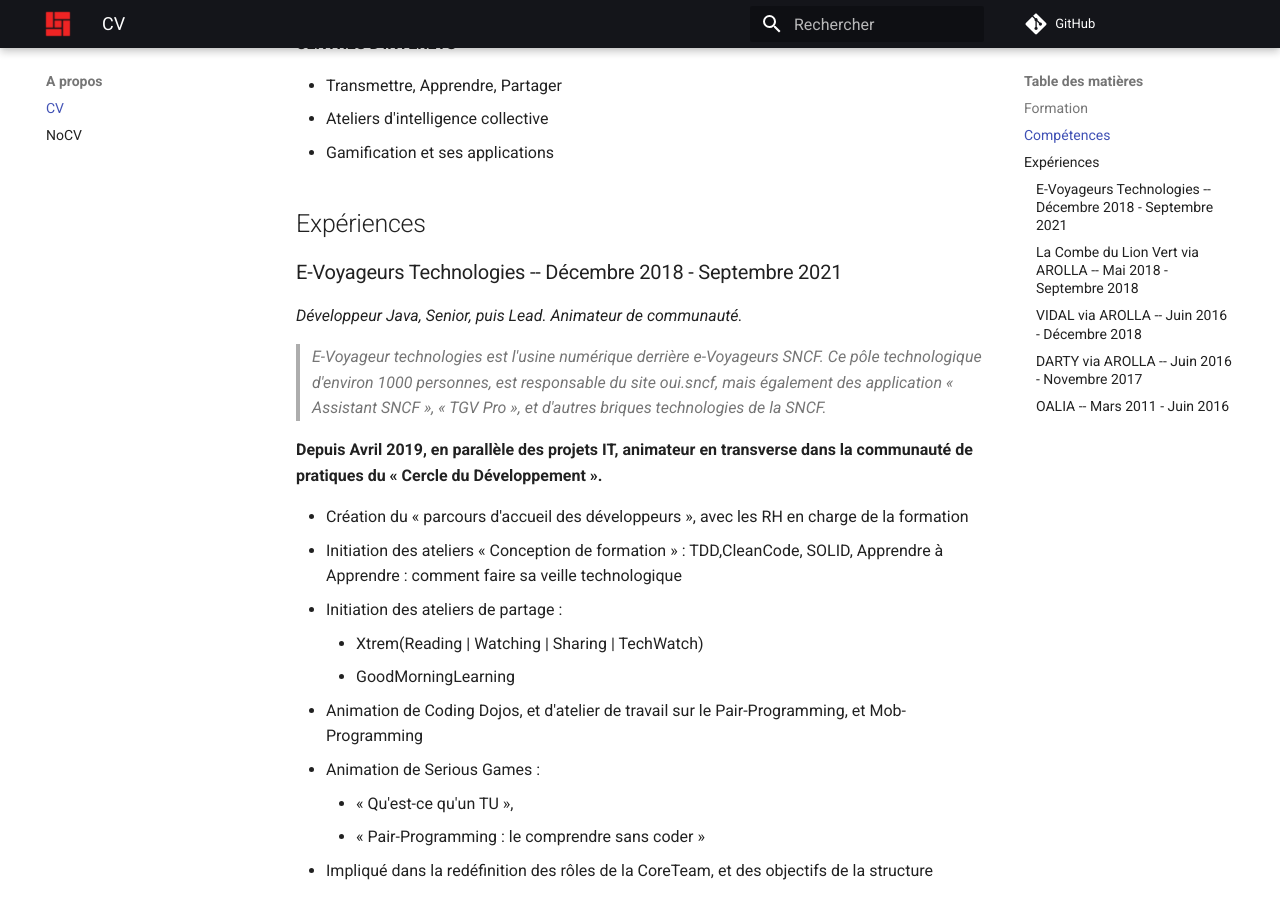
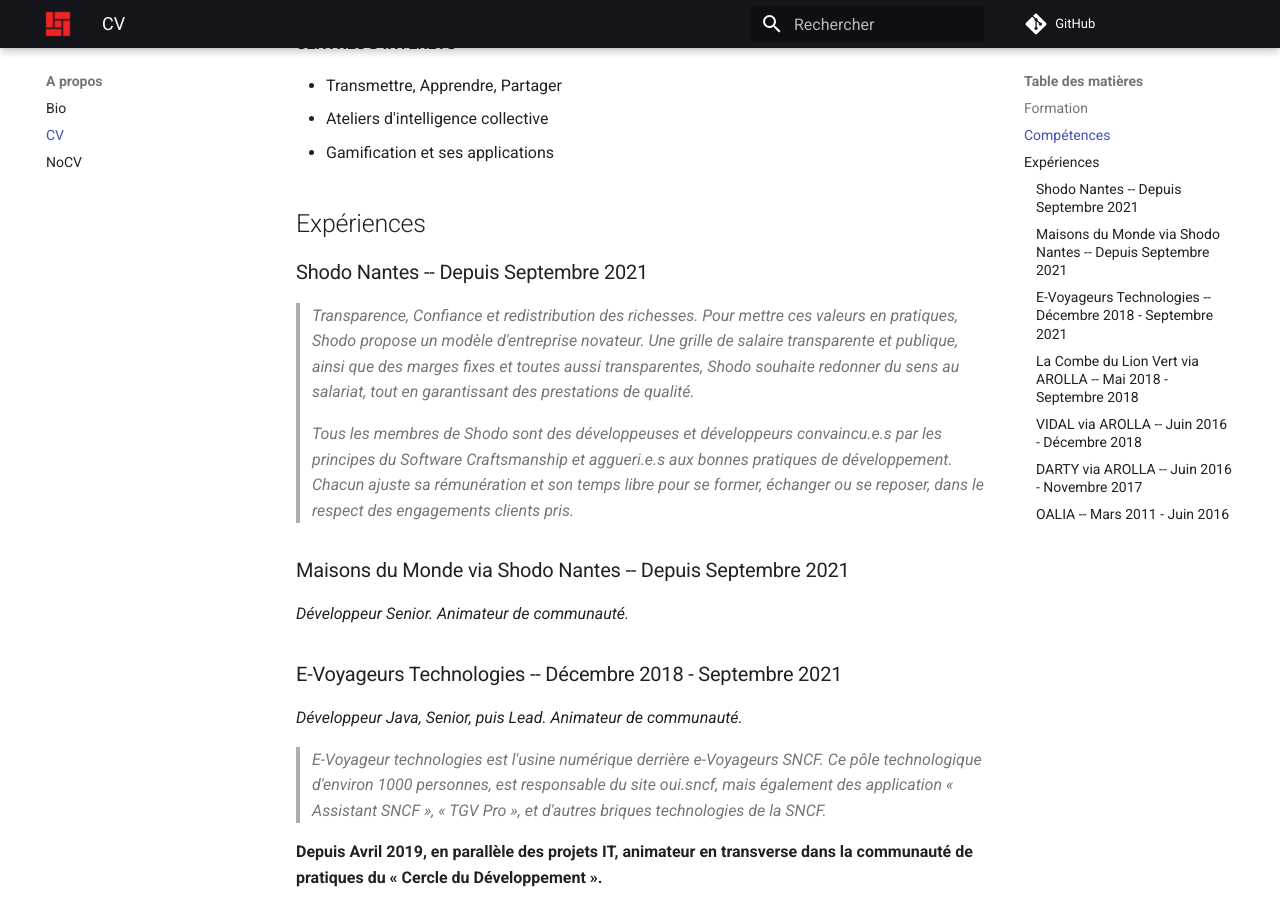
Before and after one commit to fhiegel/fhiegel.github.io, an MkDocs documentation site: the page built from docs/me/cv.md, in a window 1280 px wide and 900 px high, scrolled down 1135 px. Built offline with MkDocs 1.6.1 and Material for MkDocs 9.7.7, drawn with Linux system fonts in a browser that asks for light colours; comment, search, counter and statistics services are not loaded.

Commit message:
docs(me): Add Bio and update CV

```diff
--- a/docs/me/cv.md
+++ b/docs/me/cv.md
@@ -41,6 +41,19 @@
 - Gamification et ses applications
 
 ## Expériences
+
+### Shodo Nantes -- Depuis Septembre 2021
+
+> _Transparence, Confiance et redistribution des richesses. Pour mettre ces valeurs en pratiques, Shodo propose un modèle d'entreprise novateur.
+> Une grille de salaire transparente et publique, ainsi que des marges fixes
+et toutes aussi transparentes, Shodo souhaite redonner du sens au salariat,
+tout en garantissant des prestations de qualité._
+>
+> _Tous les membres de Shodo sont des développeuses et développeurs convaincu.e.s par les principes du Software Craftsmanship et aggueri.e.s aux bonnes pratiques de développement.
+> Chacun ajuste sa rémunération et son temps libre pour se former, échanger ou se reposer, dans le respect des engagements clients pris._
+
+### Maisons du Monde via Shodo Nantes -- Depuis Septembre 2021
+_Développeur Senior. Animateur de communauté._
 
 ### E-Voyageurs Technologies -- Décembre 2018 - Septembre 2021
 _Développeur Java, Senior, puis Lead. Animateur de communauté._
--- a/mkdocs.yml
+++ b/mkdocs.yml
@@ -33,6 +33,7 @@
 #    - posts/Le jeu de rôle  méthodologie de développement en informatique.md
 #    - posts/97-things\index.md
   - A propos:
+    - Bio: me/bio.md
     - CV: me/cv.md
     - NoCV: me/nocv.md
 
```
Also changed, not shown: docs/me/bio.md (added, +4 -0 lines).
